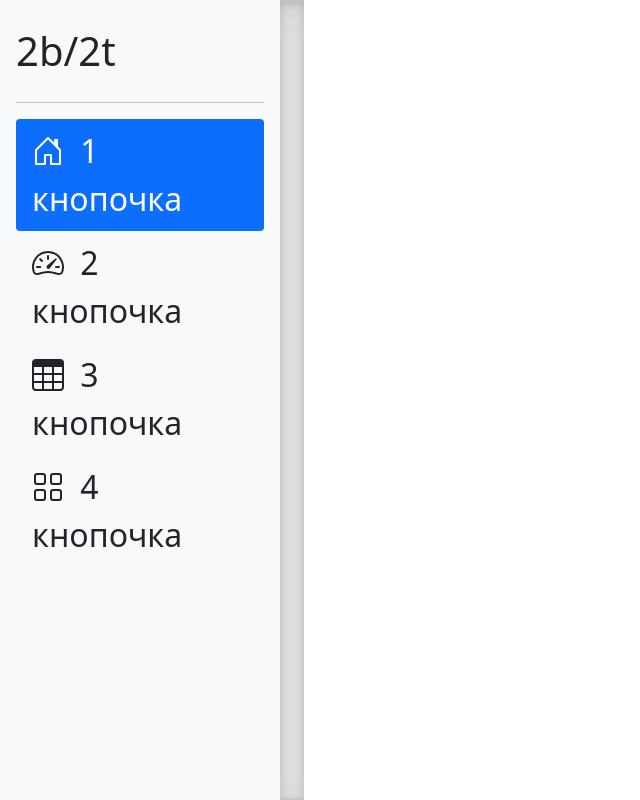
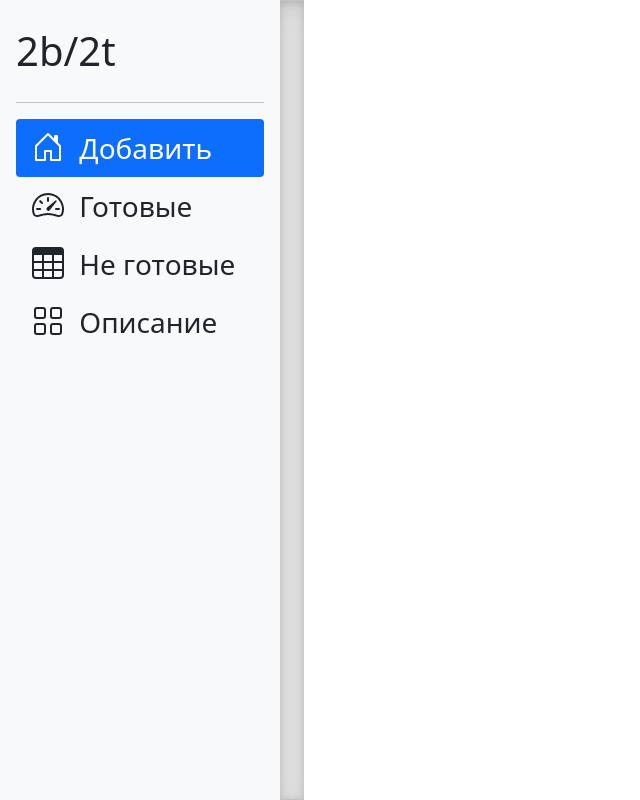
Before and after one commit to BrotanFire/Hakatoon, a Django app: page / in a window 1280 px wide. Shown: the part 128-928 px from the top of the page, without its empty margins (0-640 px from the left). Run offline with Django 4.2, Linux system fonts and the light colour scheme; some libraries are stand-ins or nearby versions.

Commit message:
NiceCorrect2

```diff
--- a/Hakatoon/Hakaton_app/templates/MainPage.html
+++ b/Hakatoon/Hakaton_app/templates/MainPage.html
@@ -130,27 +130,27 @@
     <hr>
     <ul class="nav nav-pills flex-column mb-auto">
       <li class="nav-item">
-        <a href="#" class="nav-link active fs-2" aria-current="page">
+        <a href="#" class="nav-link active fs-3" aria-current="page">
           <svg class="bi me-2" width="32" height="32"><use xlink:href="#home"/></svg>
-          1 кнопочка
+          Добавить
         </a>
       </li>
       <li>
-        <a href="#" class="nav-link link-dark fs-2">
+        <a href="#" class="nav-link link-dark fs-3">
           <svg class="bi me-2" width="32" height="32"><use xlink:href="#speedometer2"/></svg>
-          2 кнопочка
+          Готовые
         </a>
       </li>
       <li>
-        <a href="#" class="nav-link link-dark fs-2">
+        <a href="#" class="nav-link link-dark fs-3">
           <svg class="bi me-2" width="32" height="32"><use xlink:href="#table"/></svg>
-          3 кнопочка
+          Не готовые
         </a>
       </li>
       <li>
-        <a href="#" class="nav-link link-dark fs-2">
+        <a href="#" class="nav-link link-dark fs-3">
           <svg class="bi me-2" width="32" height="32"><use xlink:href="#grid"/></svg>
-          4 кнопочка
+          Описание
         </a>
       </li>
     </ul>
```
